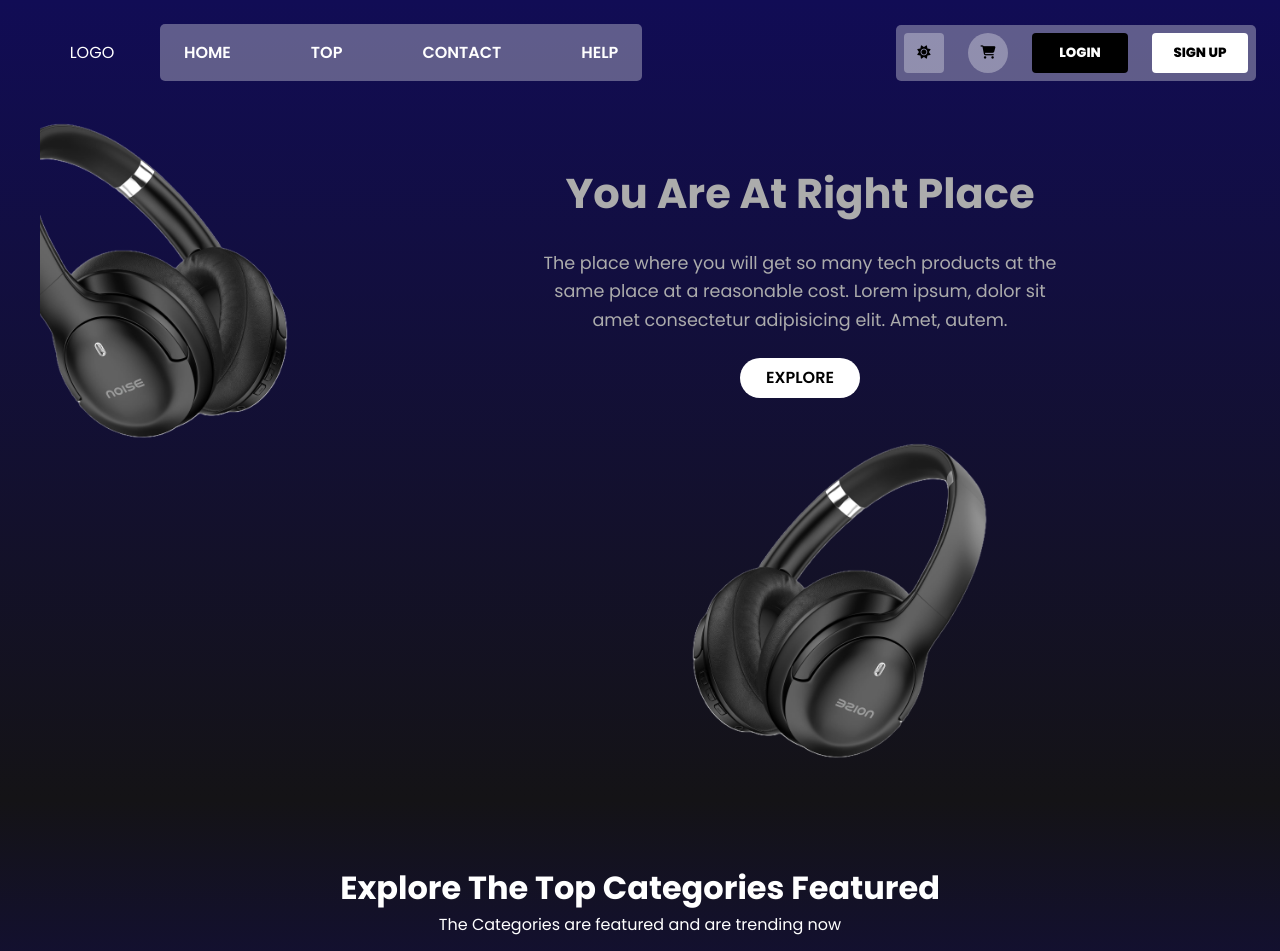
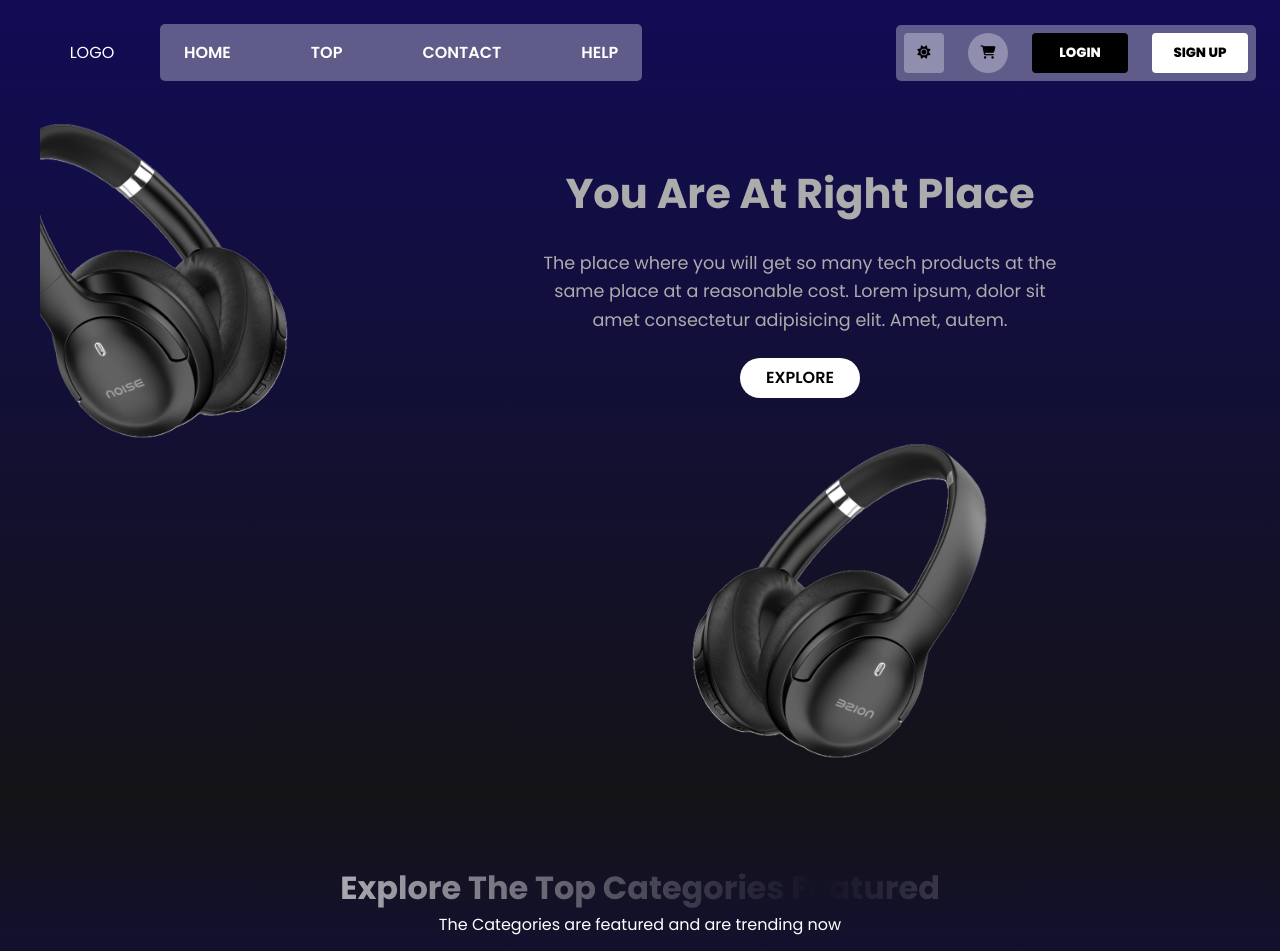
Before and after one commit to yasirakhlaque/React-E-Commerce, a React (Vite) app: page / in a window 1280 px wide. Shown: the top 951 px of the page. Built offline with nearby package versions, Linux system fonts and the light colour scheme; a web font is replaced by a local one.

Commit message:
Added text animation

```diff
--- /dev/null
+++ b/src/Components/ShineText.jsx
@@ -0,0 +1,60 @@
+import { useRef, useEffect, useContext } from "react";
+import "../styles/ShineText.css";
+import { ThemeContext } from '../App';
+
+function ShineText({ text, fontSize = "50px" }) {
+    const { theme } = useContext(ThemeContext);
+    const textRef = useRef(null);
+
+    useEffect(() => {
+        if (textRef.current) {
+            const textWidth = textRef.current.offsetWidth;
+
+            // Ensure unique keyframe rule (for both themes)
+            removeExistingKeyframe("shine");
+            removeExistingKeyframe("shine-dark"); // New keyframe for dark theme
+
+            const styleSheet = document.styleSheets[document.styleSheets.length - 1];
+
+            // Add new dynamic keyframe (for light theme)
+            styleSheet.insertRule(`
+                @keyframes shine {
+                    0% { background-position: -${textWidth}px; }
+                    100% { background-position: ${textWidth * 1.5}px; }
+                }
+            `, styleSheet.cssRules.length);
+
+            // Add new dynamic keyframe (for dark theme)
+            styleSheet.insertRule(`
+                @keyframes shine-dark {
+                    0% { background-position: -${textWidth}px; }
+                    100% { background-position: ${textWidth * 1.5}px; }
+                }
+            `, styleSheet.cssRules.length);
+        }
+    }, [text]); // Re-run if text changes
+
+    return (
+        <h1 className={`shine-text ${theme}`} style={{ fontSize }} ref={textRef}>
+            {text}
+        </h1>
+    );
+}
+
+// Function to remove any existing keyframe to avoid duplication (handles both themes)
+function removeExistingKeyframe(ruleName) {
+    for (let sheet of document.styleSheets) {
+        try {
+            for (let i = 0; i < sheet.cssRules.length; i++) {
+                if (sheet.cssRules[i].type === CSSRule.KEYFRAMES_RULE && sheet.cssRules[i].name === ruleName) {
+                    sheet.deleteRule(i);
+                    return;
+                }
+            }
+        } catch (error) {
+            console.warn("Could not access stylesheet rules due to CORS:", error);
+        }
+    }
+}
+
+export default ShineText;
--- a/src/Pages/Section.jsx
+++ b/src/Pages/Section.jsx
@@ -2,13 +2,15 @@ import '../styles/Section.css';
 import CategoriesOption from "../Components/CategoriesOptions";
 import { useContext } from 'react';
 import { ThemeContext } from '../App';
+import ShineText from '../Components/ShineText';
 
 export default function Section() {
     const { theme, toggleTheme } = useContext(ThemeContext);
     return (
         <>
             <div className={`categories ${theme}`}>
-                <h1>Explore The Top Categories Featured</h1>
+            <ShineText text="Explore The Top Categories Featured" fontSize={"2rem"}/>
+                {/* <h1>Explore The Top Categories Featured</h1> */}
                 <p>The Categories are featured and are trending now</p>
                 <div className="categories-options">
                     <CategoriesOption />
--- a/src/Pages/TopListed.jsx
+++ b/src/Pages/TopListed.jsx
@@ -2,13 +2,14 @@ import SalesCard from "../Components/SalesCard";
 import '../styles/TopListed.css'
 import { useContext } from 'react';
 import { ThemeContext } from '../App';
+import ShineText from '../Components/ShineText';
 
 export default function TopListed() {
     const { theme, toggleTheme } = useContext(ThemeContext);
     return (
         <>
             <div className={`top-listed ${theme}`}>
-                <h1>Best Sales Item</h1>
+            <ShineText text="Best Sales Item" />
                 <div className="sales-cards">
                     <SalesCard />
                 </div>
--- a/src/styles/SalesCard.css
+++ b/src/styles/SalesCard.css
@@ -12,9 +12,10 @@
     align-items: center;
     flex-direction: column;
     text-align: left;
+    transition: all .5s ease-in-out;
 
     &:hover {
-        transform: scale(1.02);
+        transform: scale(1.1) rotate(-5deg);
         box-shadow: 8px 8px 12px rgb(32, 32, 48);
     }
 }
@@ -53,11 +54,12 @@
     width: 7vh;
     border-radius: 50%;
     cursor: pointer;
+
+    &:hover{
+        animation: plusroll 1s ease-in-out;
+    }
 }
 
-.fa-plus:hover {
-    animation: plusroll 1s ease-in-out;
-}
 
 @keyframes plusroll {
     from {
--- /dev/null
+++ b/src/styles/ShineText.css
@@ -0,0 +1,19 @@
+.shine-text {
+    background: linear-gradient(90deg, rgba(255, 255, 255, 0) 0%, rgba(255, 255, 255, 0.8) 50%, rgba(255, 255, 255, 0) 100%);
+    background-size: 200% auto;
+    background-clip: text;
+    -webkit-background-clip: text;
+    color: transparent;
+    animation: shine 2s linear infinite; /* Use the 'shine' keyframe */
+    white-space: nowrap;
+    display: inline-block;
+}
+
+.shine-text.light { /* New dark theme styles */
+    background: linear-gradient(90deg, rgba(30, 30, 30, 0) 0%, rgba(30, 30, 30, 0.8) 50%, rgba(30, 30, 30, 0) 100%); /* Darker gradient */
+    background-size: 200% auto;
+    background-clip: text;
+    -webkit-background-clip: text;
+    color: transparent;
+    animation: shine-dark 2s linear infinite; /* Use the 'shine-dark' keyframe */
+}
```
